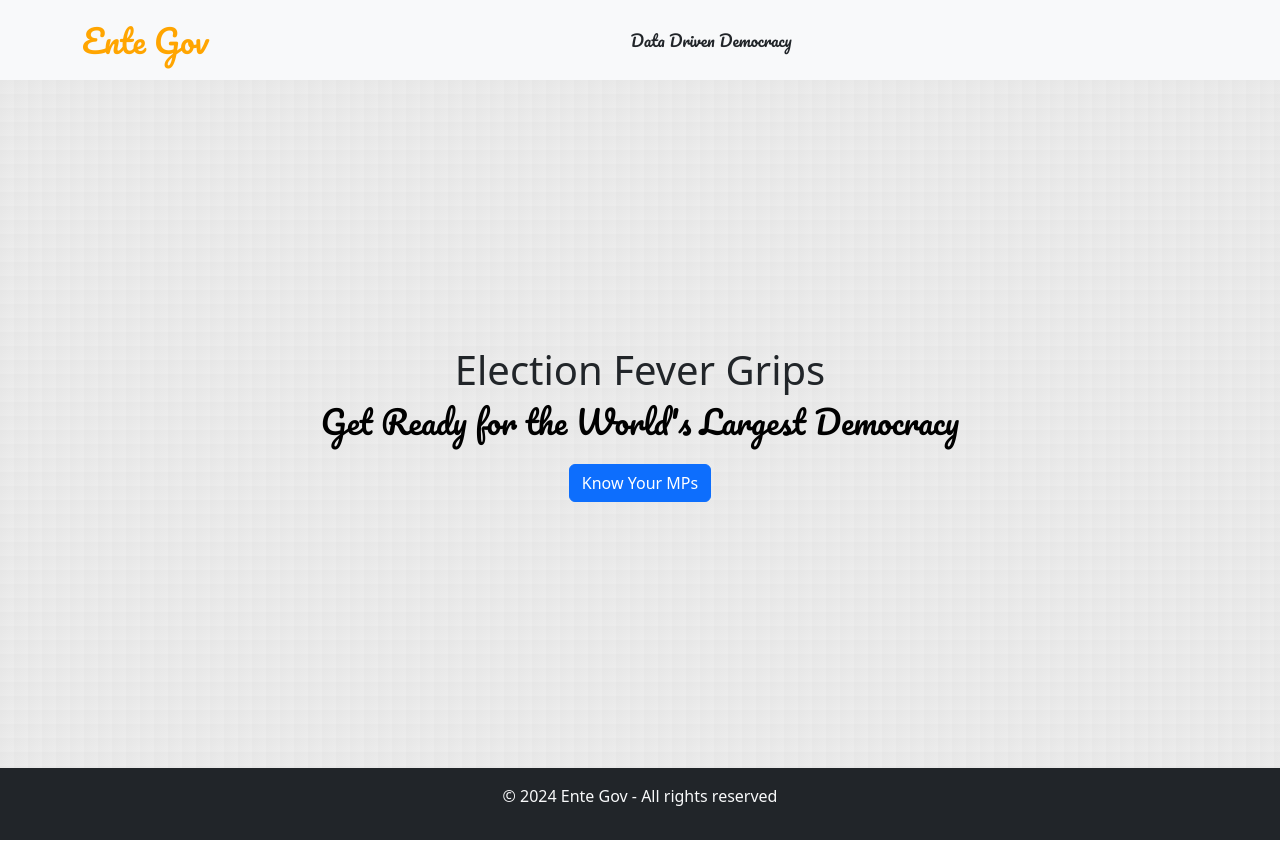
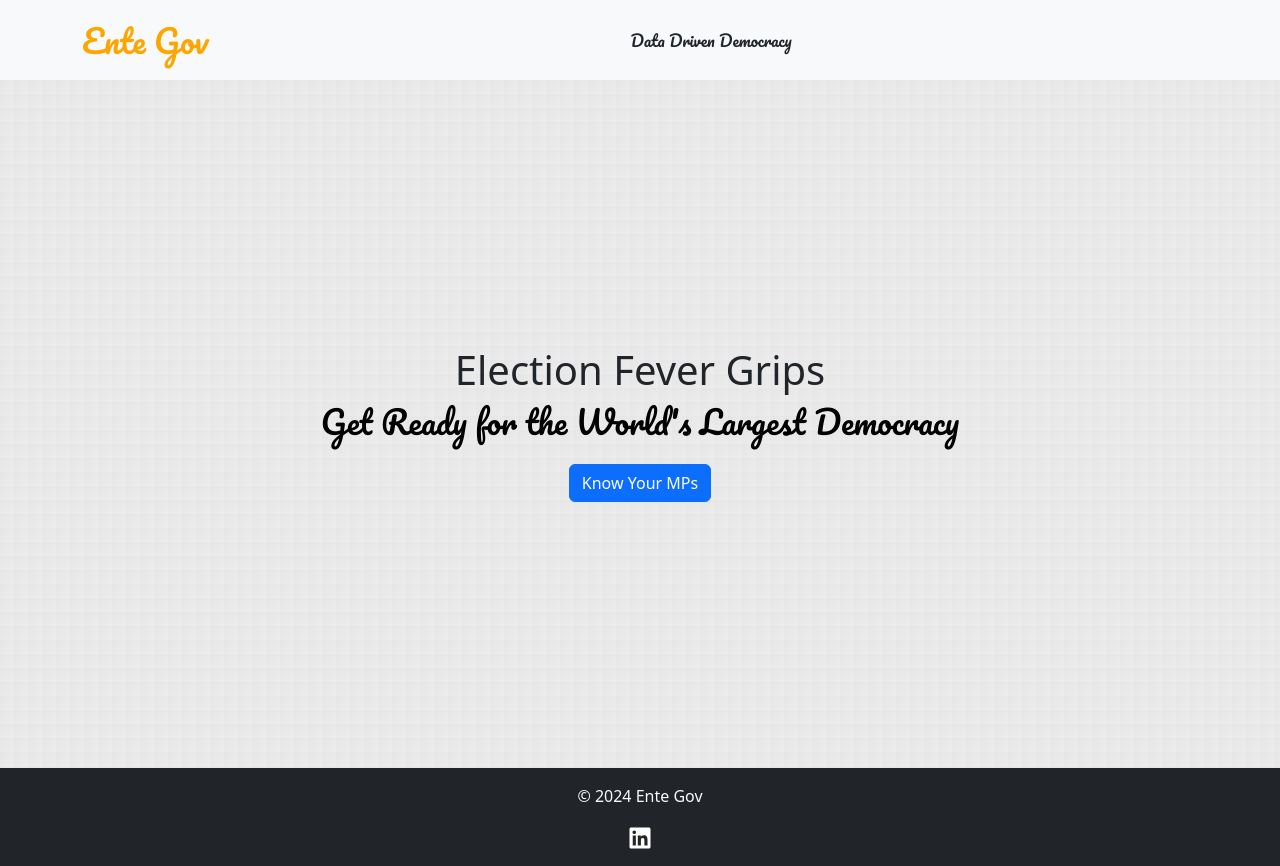
Before and after one commit to monu-simon/EnteGov, a React (Create React App) app: page / in a window 1280 px wide. Before the commit the page ends 840 px from the top, so only its background shows below. Built offline with nearby package versions, Linux system fonts and the light colour scheme.

Commit message:
footer changes

```diff
--- a/package.json
+++ b/package.json
@@ -16,6 +16,7 @@
     "react": "^18.2.0",
     "react-bootstrap": "^2.10.2",
     "react-dom": "^18.2.0",
+    "react-icons": "^5.0.1",
     "react-router-dom": "^6.22.3",
     "react-scripts": "5.0.1",
     "web-vitals": "^2.1.4"
--- a/src/components/Footer/Footer.js
+++ b/src/components/Footer/Footer.js
@@ -1,14 +1,18 @@
-import React from 'react'
-import { Container } from 'react-bootstrap'
+import React from 'react';
+import { Container } from 'react-bootstrap';
+import { FaLinkedin } from 'react-icons/fa';
 
 const Footer = () => {
   return (
     <footer className='footer bg-dark text-light text-center py-3'>
-        <Container>
-            <p>&copy;  2024 Ente Gov - All rights reserved</p>
-        </Container>
+      <Container>
+        <p>&copy;  2024 Ente Gov </p>
+        <a href="https://www.linkedin.com/in/monusimonm/" target="_blank" rel="noopener noreferrer">
+          <FaLinkedin size={24} style={{ color: 'white' }} />
+        </a>
+      </Container>
     </footer>
-  )
-}
+  );
+};
 
-export default Footer
+export default Footer;
```
Also changed, not shown: 1 other file (tests, documents, lock files or other folders).
